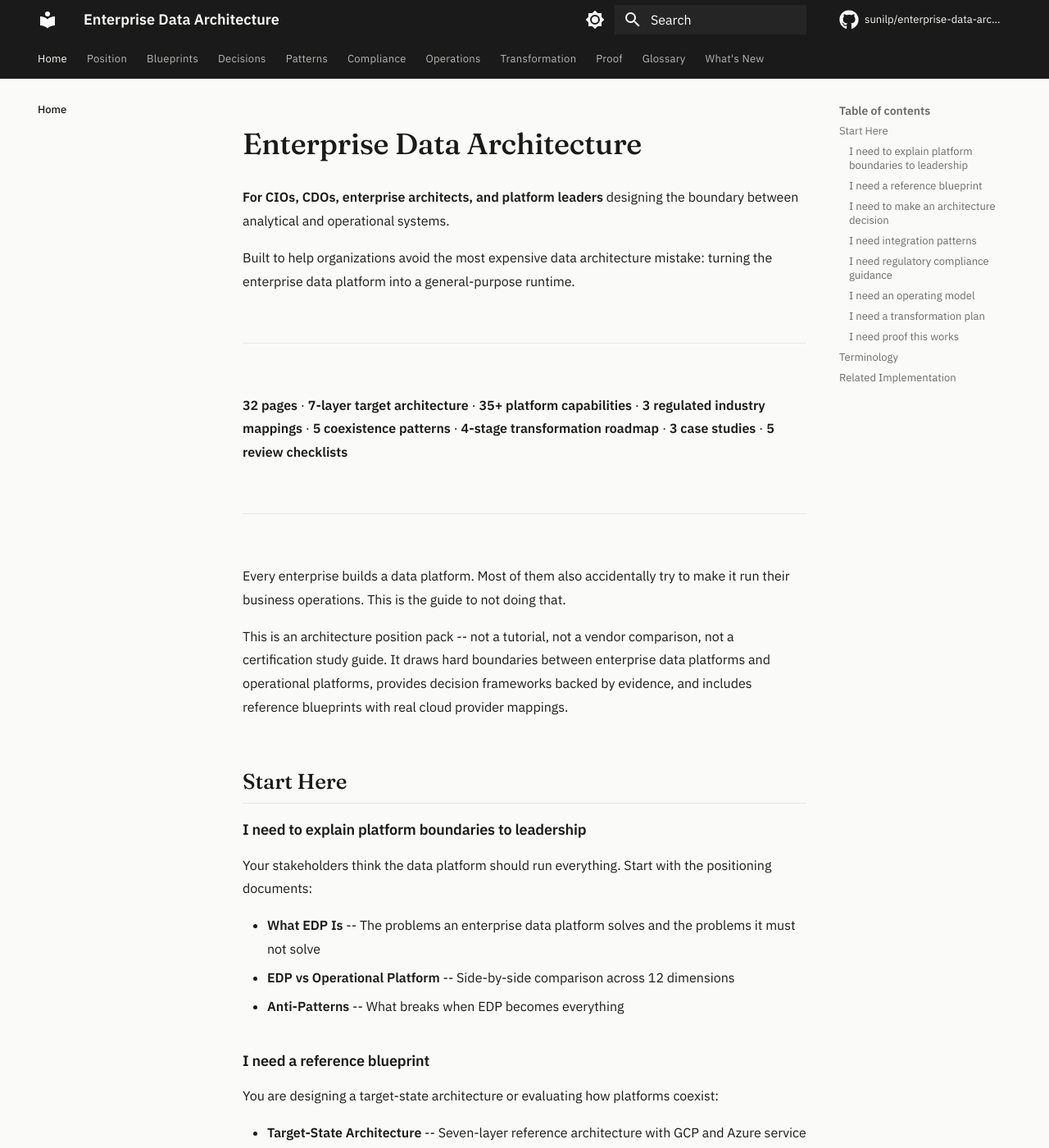
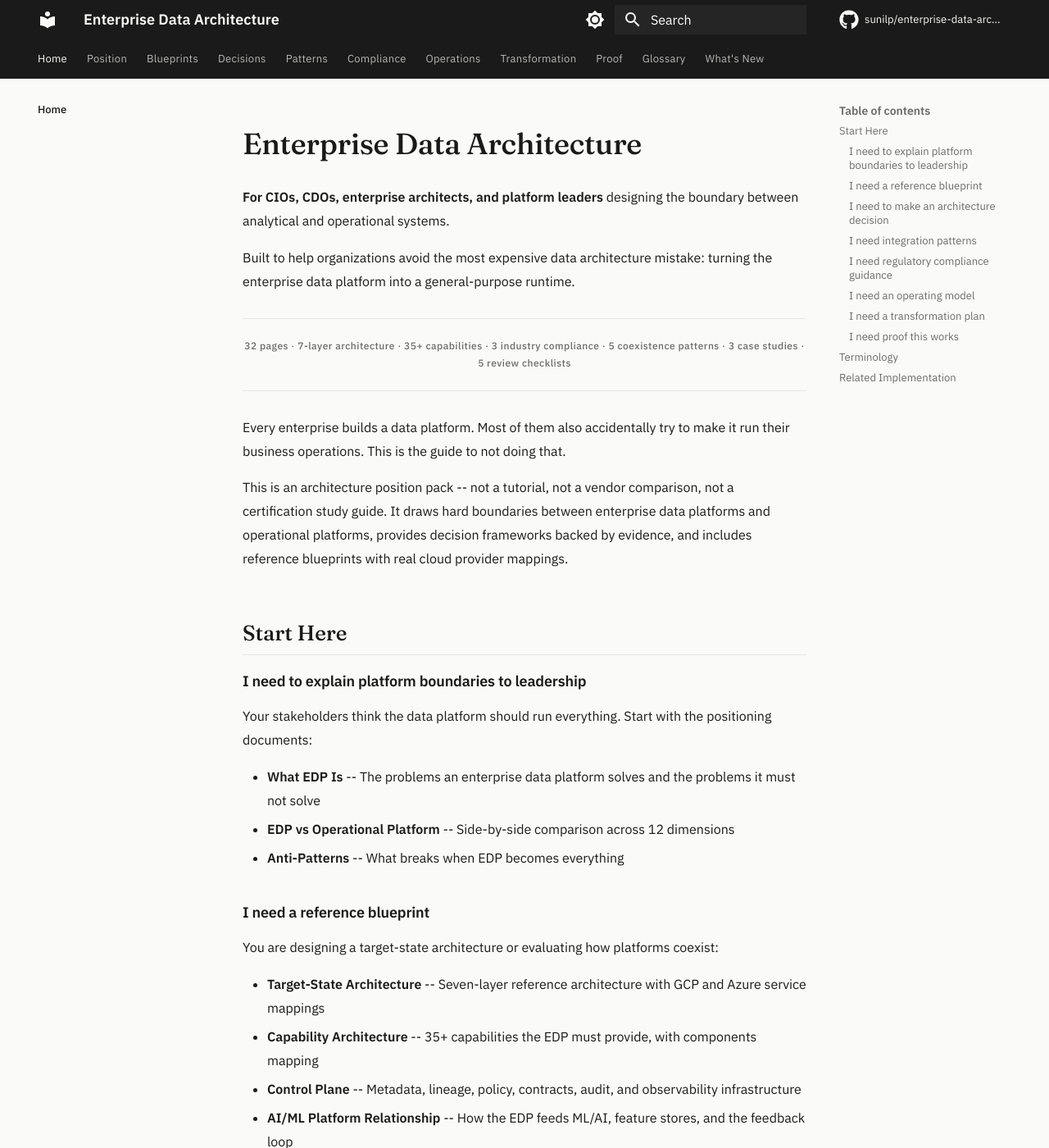
Before and after one commit to sunilp/enterprise-data-architecture, an MkDocs documentation site: the page built from docs/index.md, in a window 1280 px wide and 1400 px high. Shown: the whole window at 82% size. Built offline with MkDocs 1.6.1 and Material for MkDocs 9.7.7, drawn with Linux system fonts in a browser that asks for light colours; comment, search, counter and statistics services are not loaded.

Commit message:
Restyle proof strip: compact, centered, muted -- not bold headline

```diff
--- a/docs/css/custom.css
+++ b/docs/css/custom.css
@@ -309,6 +309,19 @@
   font-family: var(--md-text-font);
 }
 
+/* ---- Proof Strip ---- */
+.proof-strip {
+  font-size: 12px;
+  font-weight: 500;
+  letter-spacing: 0.04em;
+  color: var(--md-default-fg-color--light);
+  border-top: 1px solid var(--md-default-fg-color--lightest);
+  border-bottom: 1px solid var(--md-default-fg-color--lightest);
+  padding: 10px 0;
+  margin: 1.5rem 0;
+  text-align: center;
+}
+
 /* ---- Smooth Transitions ---- */
 a,
 .md-nav__link,
--- a/docs/index.md
+++ b/docs/index.md
@@ -4,11 +4,9 @@
 
 Built to help organizations avoid the most expensive data architecture mistake: turning the enterprise data platform into a general-purpose runtime.
 
----
-
-**32 pages** · **7-layer target architecture** · **35+ platform capabilities** · **3 regulated industry mappings** · **5 coexistence patterns** · **4-stage transformation roadmap** · **3 case studies** · **5 review checklists**
-
----
+<div class="proof-strip" markdown>
+32 pages · 7-layer architecture · 35+ capabilities · 3 industry compliance · 5 coexistence patterns · 3 case studies · 5 review checklists
+</div>
 
 Every enterprise builds a data platform. Most of them also accidentally try to make it run their business operations. This is the guide to not doing that.
 
```
